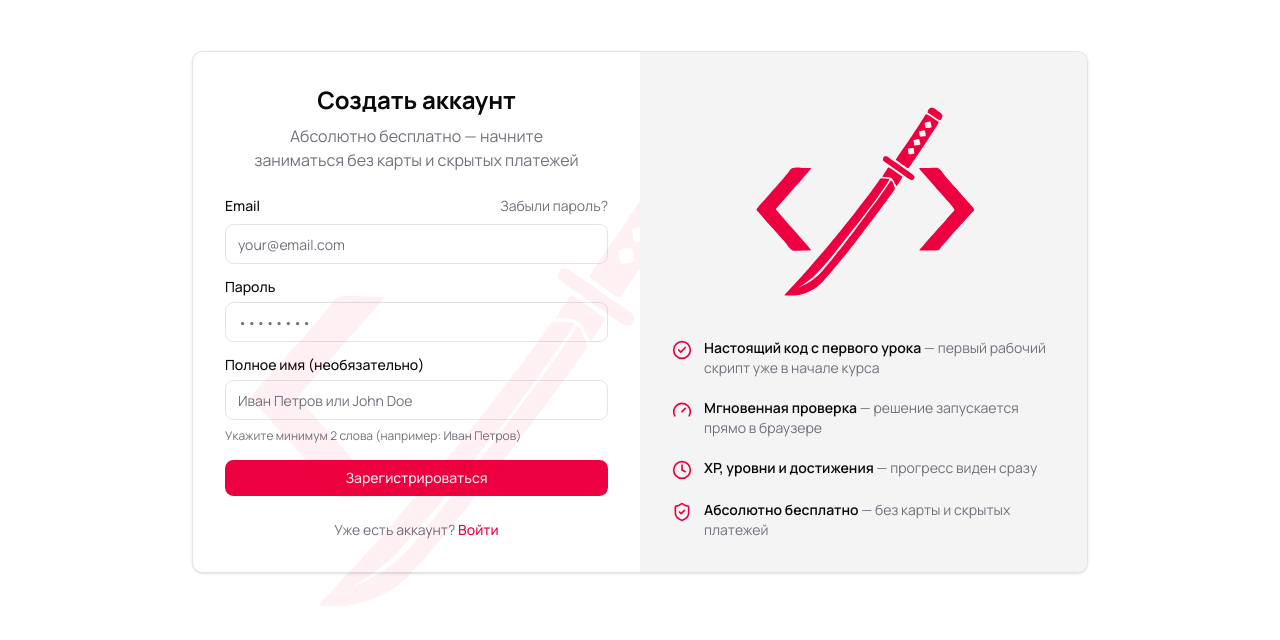
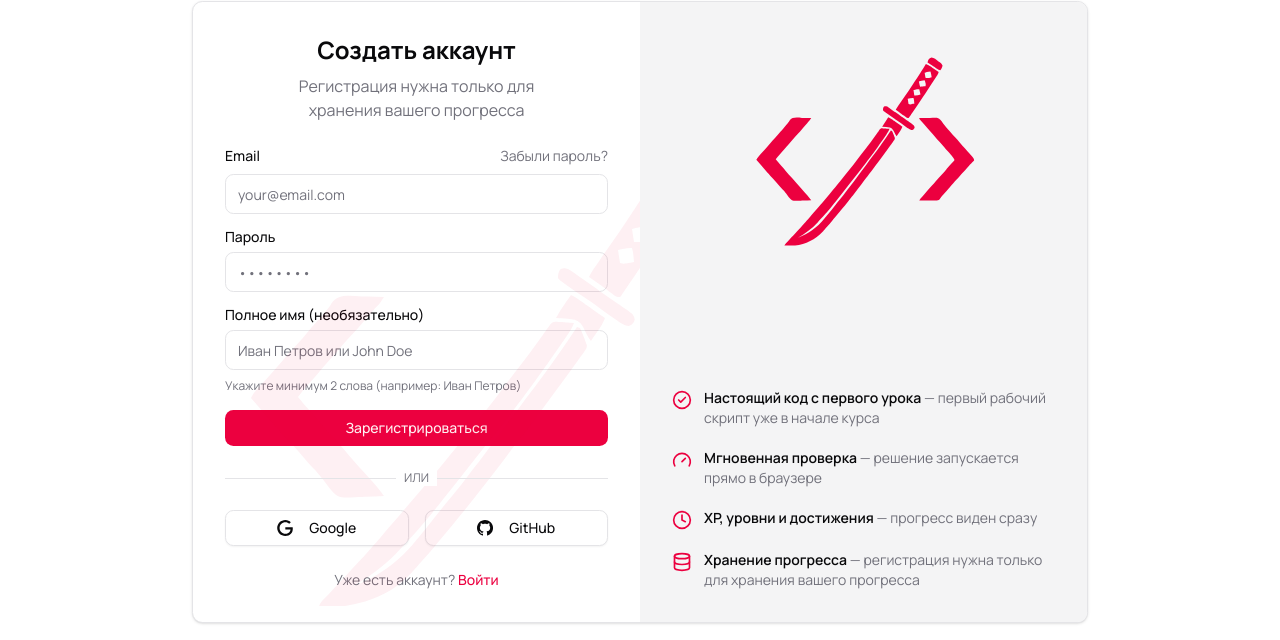
Before and after one commit to YaRavva/CodeSensei, a Next.js app: page /register in a window 1280 px wide. Shown: the part 128-768 px from the top of the page. Built offline with nearby package versions, Linux system fonts and the light colour scheme; no server answers.

Commit message:
feat(auth): add OAuth buttons and update progress text on registration page

```diff
--- a/app/(auth)/register/page.tsx
+++ b/app/(auth)/register/page.tsx
@@ -1,9 +1,10 @@
 "use client";
 
-import { CheckCircle2, Clock, Gauge, ShieldCheck } from "lucide-react";
+import { CheckCircle2, Clock, Database, Gauge } from "lucide-react";
 import Link from "next/link";
 import { useRouter } from "next/navigation";
 import { useState } from "react";
+import { OAuthButtons } from "@/components/oauth-buttons";
 import { Button } from "@/components/ui/button";
 import { Card, CardContent } from "@/components/ui/card";
 import { Input } from "@/components/ui/input";
@@ -93,7 +94,7 @@ export default function RegisterPage() {
                   <div className="flex flex-col items-center gap-2 text-center">
                     <h1 className="text-2xl font-bold">Создать аккаунт</h1>
                     <p className="text-muted-foreground text-balance">
-                      Абсолютно бесплатно — начните заниматься без карты и скрытых платежей
+                      Регистрация нужна только для хранения вашего прогресса
                     </p>
                   </div>
 
@@ -174,6 +175,8 @@ export default function RegisterPage() {
                     </Button>
                   </div>
 
+                  <OAuthButtons disabled={loading} />
+
                   <p className="text-center text-sm text-muted-foreground">
                     Уже есть аккаунт?{" "}
                     <Link href="/login" className="text-primary hover:underline font-medium">
@@ -231,10 +234,10 @@ export default function RegisterPage() {
                     </p>
                   </div>
                   <div className="flex items-start gap-3">
-                    <ShieldCheck className="mt-0.5 size-5 shrink-0 text-primary" />
+                    <Database className="mt-0.5 size-5 shrink-0 text-primary" />
                     <p className="text-sm text-muted-foreground">
-                      <span className="font-semibold text-foreground">Абсолютно бесплатно</span> —
-                      без карты и скрытых платежей
+                      <span className="font-semibold text-foreground">Хранение прогресса</span> —
+                      регистрация нужна только для хранения вашего прогресса
                     </p>
                   </div>
                 </div>
```
